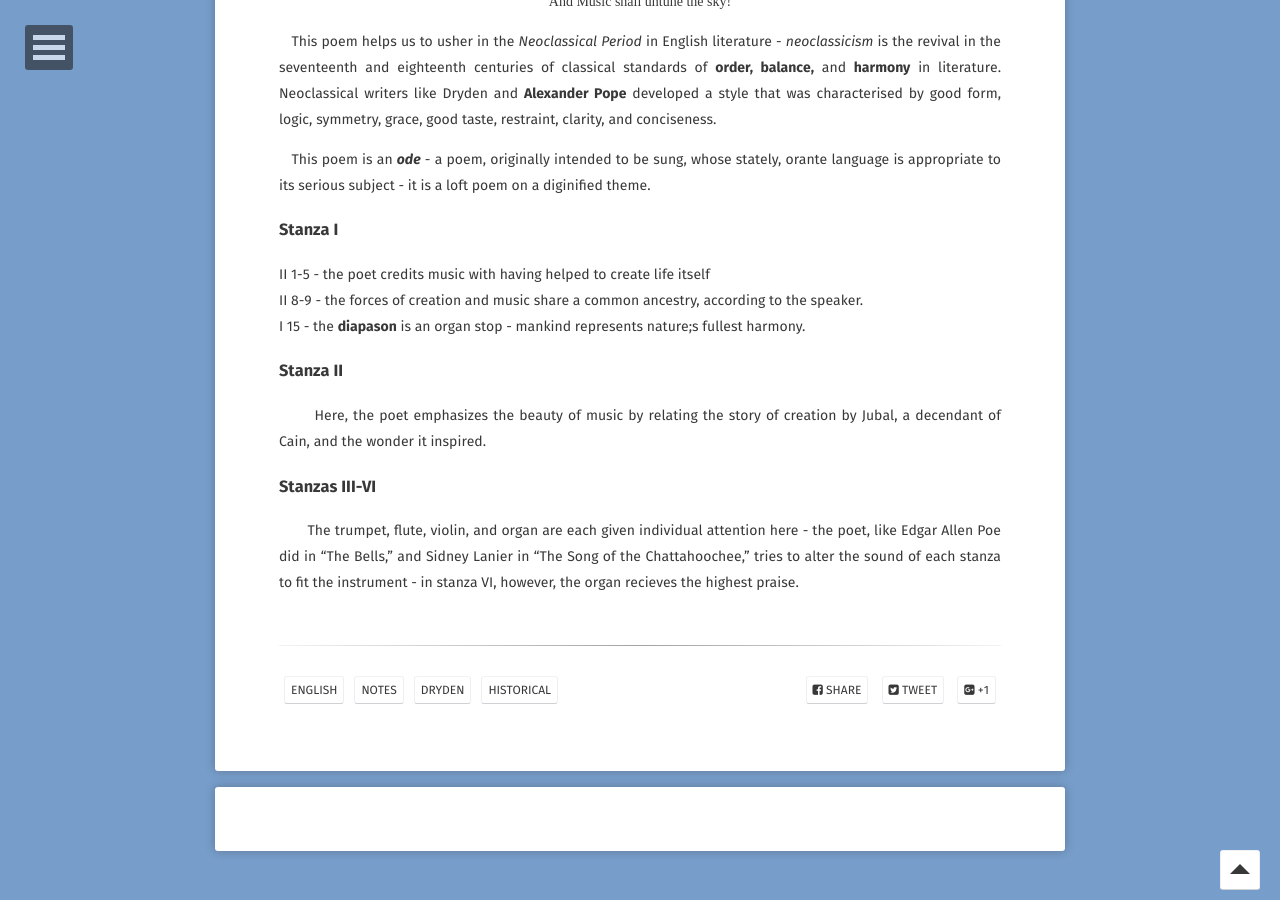
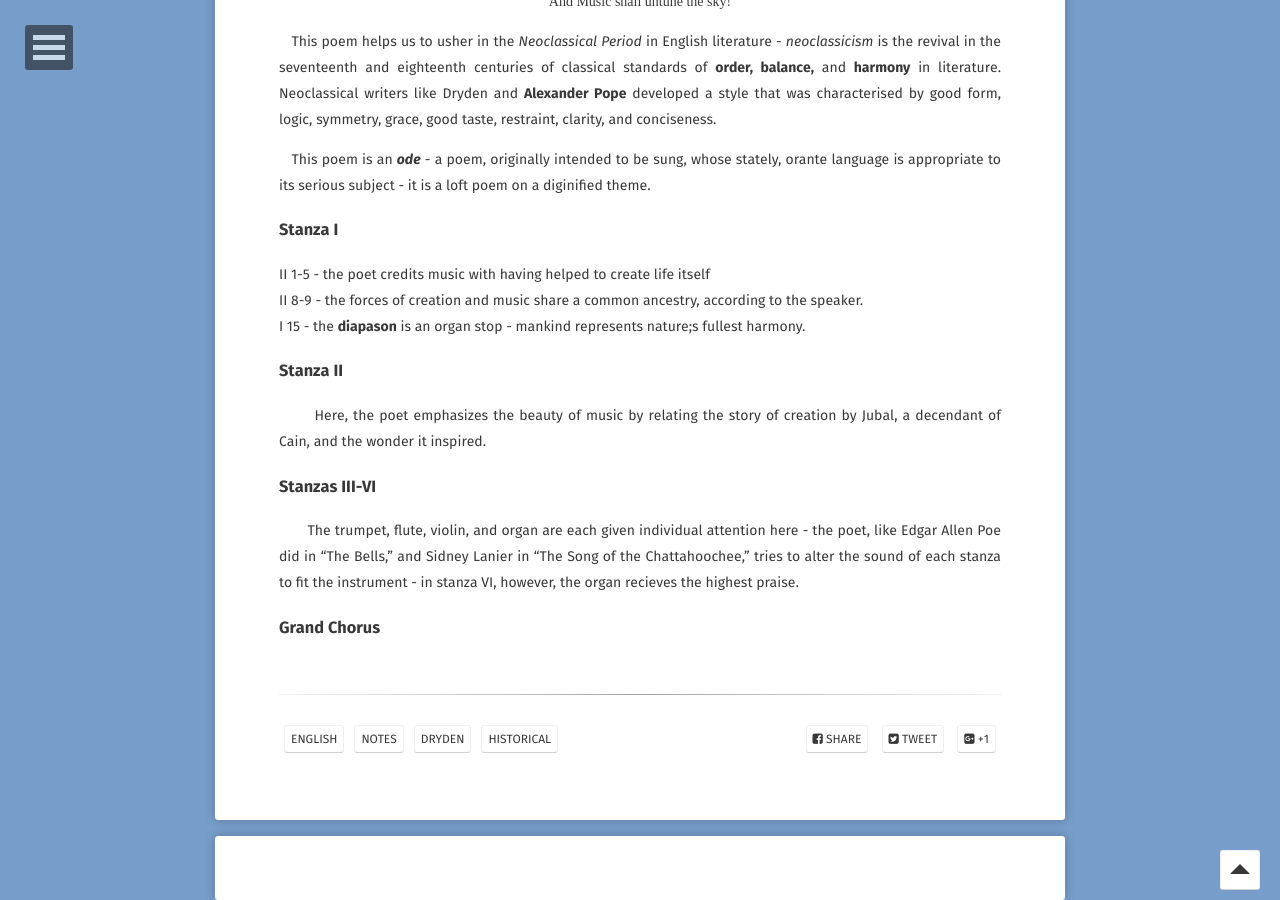
Before and after one commit to EthenStrine/site, a Jekyll site: the page built from _posts/2019-01-18-a-song-for-st-cecilias-day.md, in a window 1280 px wide and 900 px high, scrolled down 2379 px. Built offline with Jekyll 4.4.1, drawn with Linux system fonts in a browser that asks for light colours; some web fonts are replaced; comment, search, counter and statistics services are not loaded.

Commit message:
Update 2019-01-18-a-song-for-st-cecilias-day.md

```diff
--- a/_posts/2019-01-18-a-song-for-st-cecilias-day.md
+++ b/_posts/2019-01-18-a-song-for-st-cecilias-day.md
@@ -13,7 +13,7 @@
 # "A Song for St. Cecilia's Day"
 ## - John Dryden
 
-<pre align=center>
+<center><pre>
 FROM harmony, from heavenly harmony,
       This universal frame began:
   When nature underneath a heap
@@ -87,7 +87,7 @@
 The trumpet shall be heard on high,
 The dead shall live, the living die,
 And Music shall untune the sky!
-</pre>
+</pre></center>
 
 &nbsp;&nbsp;&nbsp;This poem helps us to usher in the *Neoclassical Period* in English literature - *neoclassicism* is the revival in the seventeenth and eighteenth centuries of classical standards of **order, balance,** and **harmony** in literature. Neoclassical writers like Dryden and **Alexander Pope** developed a style that was characterised by good form, logic, symmetry, grace, good taste, restraint, clarity, and conciseness.
 
@@ -103,3 +103,5 @@
 
 ### Stanzas III-VI
 &nbsp;&nbsp;&nbsp;&nbsp;&nbsp;&nbsp; The trumpet, flute, violin, and organ are each given individual attention here - the poet, like Edgar Allen Poe did in "The Bells," and Sidney Lanier in "The Song of the Chattahoochee," tries to alter the sound of each stanza to fit the instrument - in stanza VI, however, the organ recieves the highest praise.
+
+### Grand Chorus
```
